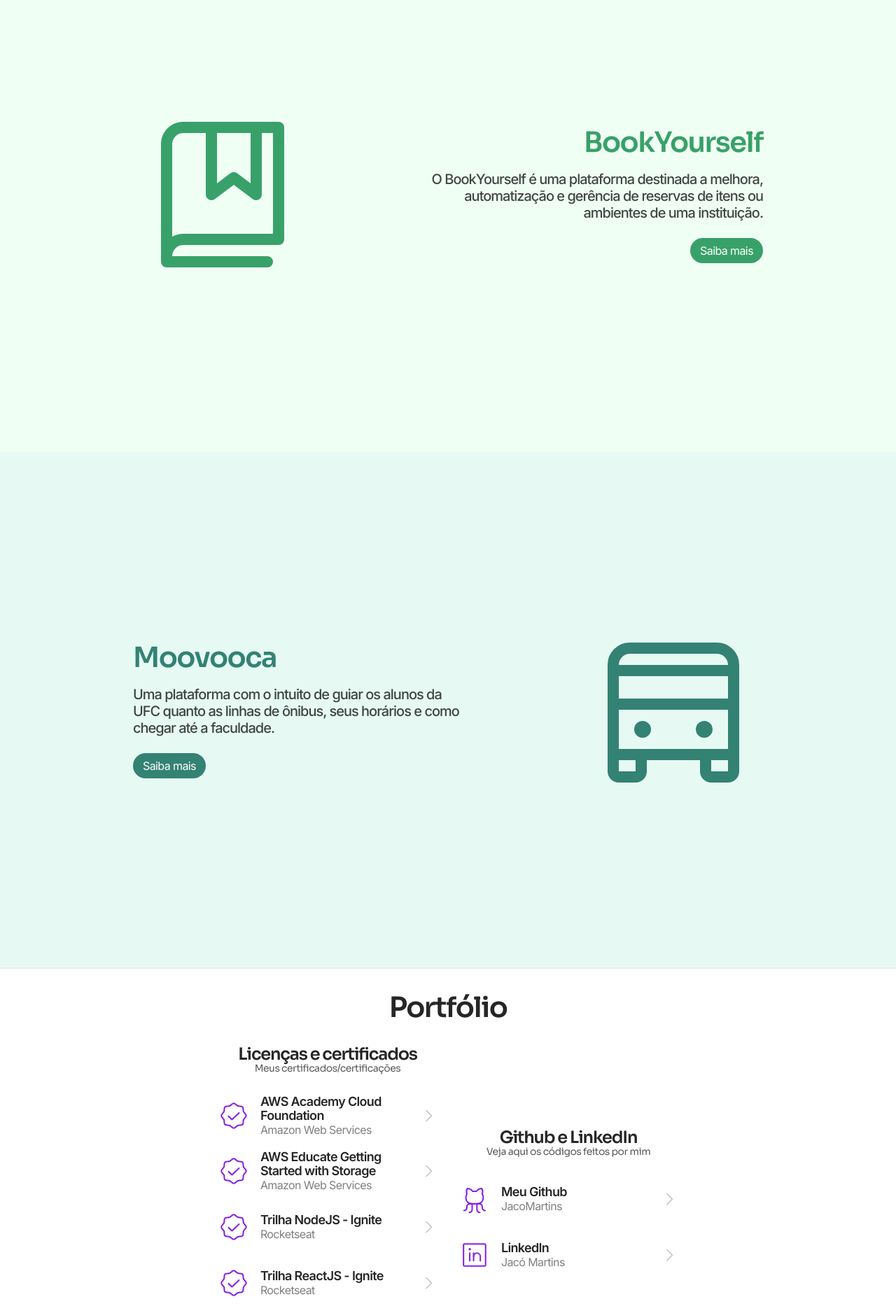
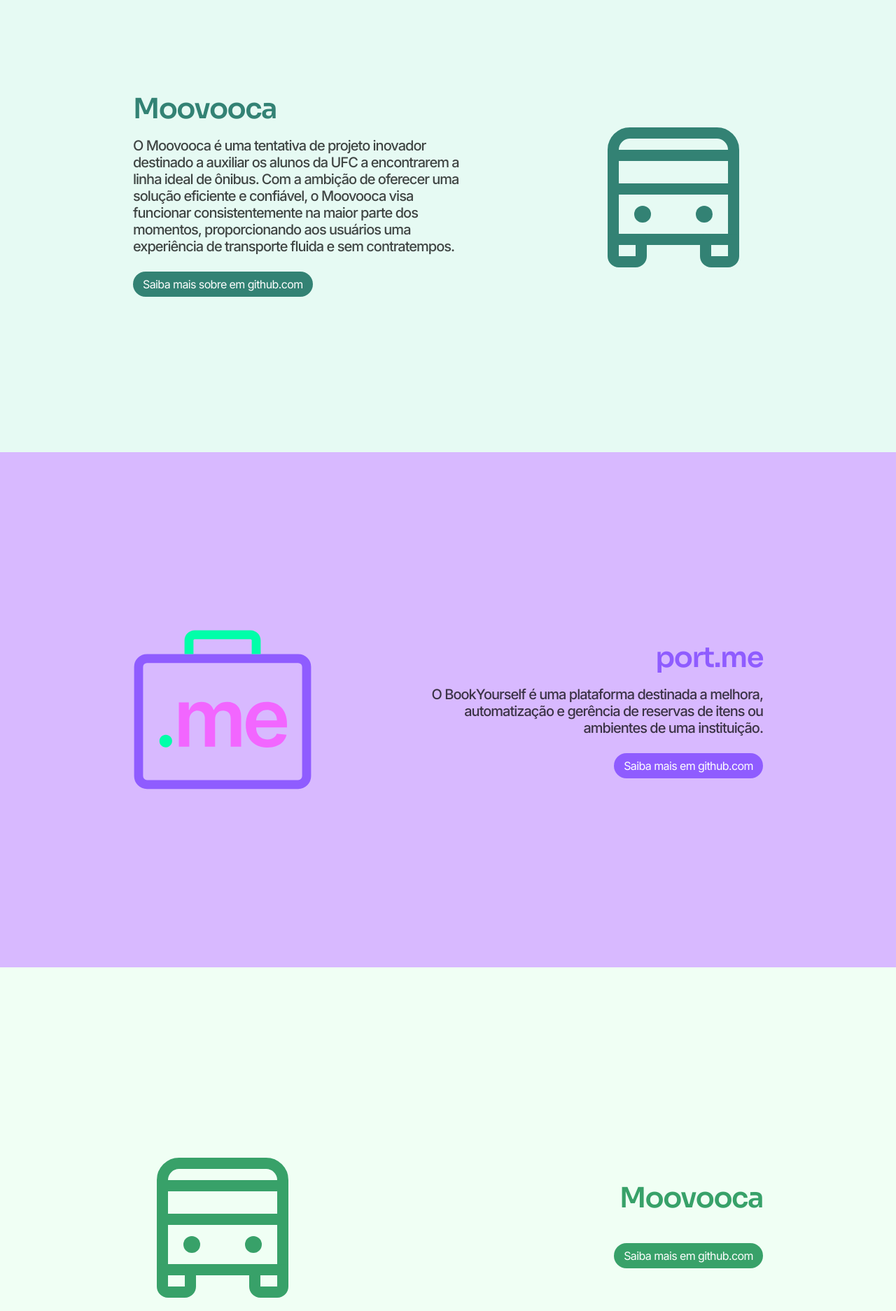
Before and after one commit to JacoMartins/Portfolio, a React (Vite) app in the folder web/: page / in a window 1280 px wide. Shown: the part 2340-4213 px from the top of the page at 70% size. Built offline with nearby package versions, Linux system fonts and the light colour scheme.

Commit message:
feat: Organização dos projetos para preparar-me para entrevista de emprego

```diff
--- a/web/src/components/Pages/Home/index.tsx
+++ b/web/src/components/Pages/Home/index.tsx
@@ -1,7 +1,6 @@
 import React, { useState, useEffect, ReactNode } from 'react';
 import {
   PresentSection, PresentContainer, PageMain, AboutMeSection, AboutMeContainer, AbilitiesSection, SectionTitle, SectionText, AbilitiesContainer, ProjectsSection, ProjectsContainer, Section, SectionContainer, Container, SubSection, SectionH1, ColoredText, SectionH2, Button, Footer
-
 } from './styles';
 
 import { Summary } from '../../Summary';
@@ -13,6 +12,7 @@ import { Logo } from '../../Header/styles';
 import { BookBookmark, Bus } from 'phosphor-react';
 
 import curriculo from '../../../assets/documents/CV - Jacó Martins.pdf'
+import portmelogo from '../../../assets/images/portme40x.svg'
 
 interface PageType {
   name: string;
@@ -150,27 +150,53 @@ export function Page({ name, colorScheme }: PageType) {
         </SectionContainer>
       </Section>
 
-      <SubSection id='projectsbookyourself' height='40rem' bg={colorScheme === 'light' ? '#F0FFF4' : '#0c1411'} colorScheme={colorScheme}>
+      <SubSection id='moovooca' height='40rem' bg={colorScheme === 'light' ? '#e6faf3' : '#131414'} colorScheme={colorScheme}>
+        <Container row="row-reverse">
+          <aside>
+            <Bus size='16rem' weight='regular' color="#338274" />
+            <div className='TextContainer'>
+              <SectionH1 color='#338274'>Moovooca</SectionH1>
+              <SectionH2 color={colorScheme === 'light' ? 'var(--text-light)' : 'var(--text-dark)'}>O Moovooca é uma tentativa de projeto inovador destinado a auxiliar os alunos da UFC a encontrarem a linha ideal de ônibus. Com a ambição de oferecer uma solução eficiente e confiável, o Moovooca visa funcionar consistentemente na maior parte dos momentos, proporcionando aos usuários uma experiência de transporte fluida e sem contratempos.</SectionH2>
+              <Button color='#338274'>Saiba mais sobre em github.com</Button>
+            </div>
+          </aside>
+        </Container>
+      </SubSection>
+
+      <SubSection id='port.me' height='40rem' bg={colorScheme === 'light' ? '#D8B9FF' : '#0c1411'} colorScheme={colorScheme}>
+        <Container row="row">
+          <aside>
+            <img src={portmelogo} alt="Logomarca do Port.me" />
+            <div className='TextContainer'>
+              <SectionH1 color="#8F5CFF">port.me</SectionH1>
+              <SectionH2 color={colorScheme === 'light' ? 'var(--text-light)' : 'var(--text-dark)'}>O BookYourself é uma plataforma destinada a melhora, automatização e gerência de reservas de itens ou ambientes de uma instituição.</SectionH2>
+              <Button color={colorScheme === 'light' ? '#8F5CFF' : '#8F5CFF'}>Saiba mais em github.com</Button>
+            </div>
+          </aside>
+        </Container>
+      </SubSection>
+
+      <SubSection id='moovooca' height='40rem' bg={colorScheme === 'light' ? '#F0FFF4' : '#0c1411'} colorScheme={colorScheme}>
+        <Container row="row">
+          <aside>
+            <Bus size='16rem' weight='regular' color="#38A169" />
+            <div className='TextContainer'>
+              <SectionH1 color="#38A169">Moovooca</SectionH1>
+              <SectionH2 color={colorScheme === 'light' ? 'var(--text-light)' : 'var(--text-dark)'}></SectionH2>
+              <Button color={colorScheme === 'light' ? '#38A169' : '#2F855A'}>Saiba mais em github.com</Button>
+            </div>
+          </aside>
+        </Container>
+      </SubSection>
+
+      <SubSection id='bookyourself' height='40rem' bg={colorScheme === 'light' ? '#F0FFF4' : '#0c1411'} colorScheme={colorScheme}>
         <Container row="row">
           <aside>
             <BookBookmark size='16rem' weight='regular' color="#38A169" />
             <div className='TextContainer'>
               <SectionH1 color="#38A169">BookYourself</SectionH1>
               <SectionH2 color={colorScheme === 'light' ? 'var(--text-light)' : 'var(--text-dark)'}>O BookYourself é uma plataforma destinada a melhora, automatização e gerência de reservas de itens ou ambientes de uma instituição.</SectionH2>
-              <Button color={colorScheme === 'light' ? '#38A169' : '#2F855A'}>Saiba mais</Button>
-            </div>
-          </aside>
-        </Container>
-      </SubSection>
-
-      <SubSection id='projectsecos' height='40rem' bg={colorScheme === 'light' ? '#e6faf3' : '#131414'} colorScheme={colorScheme}>
-        <Container row="row-reverse">
-          <aside>
-            <Bus size='16rem' weight='regular' color="#338274" />
-            <div className='TextContainer'>
-              <SectionH1 color='#338274'>Moovooca</SectionH1>
-              <SectionH2 color={colorScheme === 'light' ? 'var(--text-light)' : 'var(--text-dark)'}>Uma plataforma com o intuito de guiar os alunos da UFC quanto as linhas de ônibus, seus horários e como chegar até a faculdade.</SectionH2>
-              <Button color='#338274' onClick={() => window.open('https://jacomartins.vercel.app/main/core/ui/ecos.html')}>Saiba mais</Button>
+              <Button color={colorScheme === 'light' ? '#38A169' : '#2F855A'}>Saiba mais em github.com</Button>
             </div>
           </aside>
         </Container>
```
Also changed, not shown: web/src/assets/images/portme40x.svg (added). Lines whose indentation alone changed are shown as unchanged.
